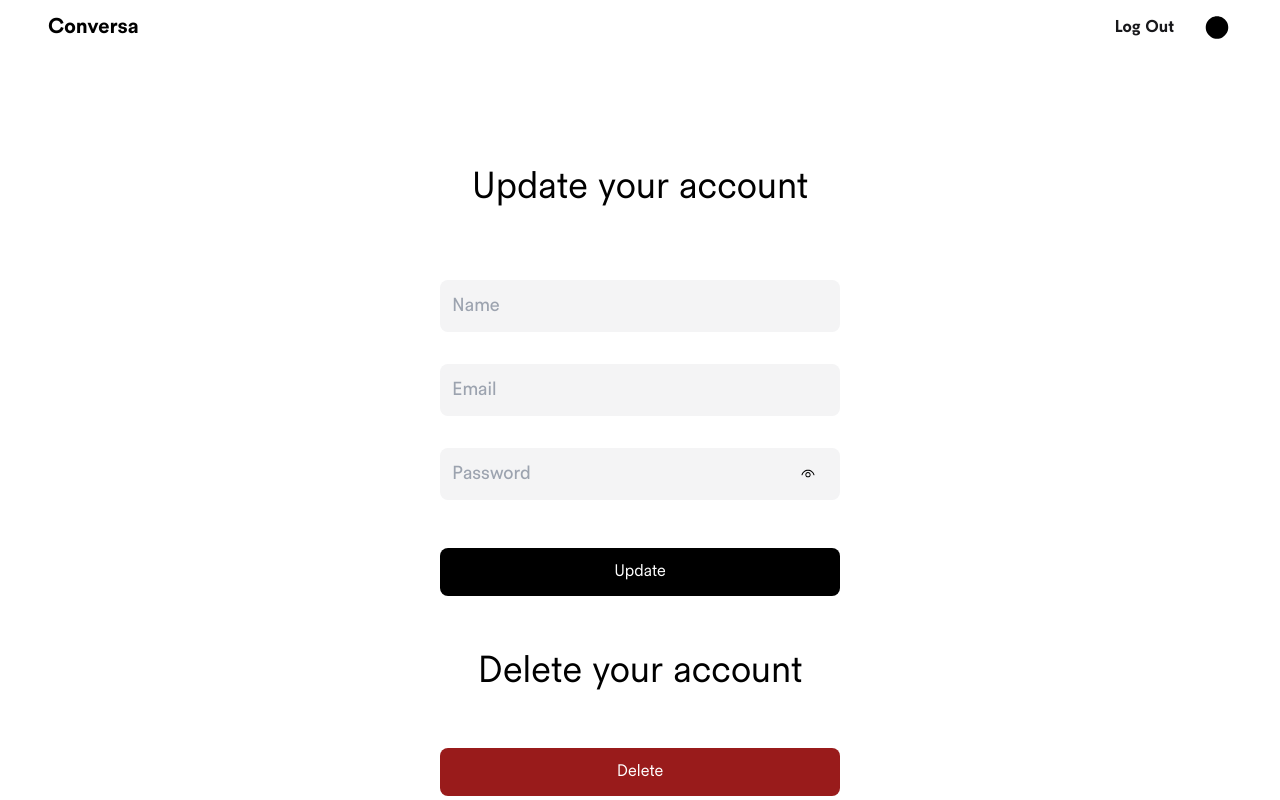
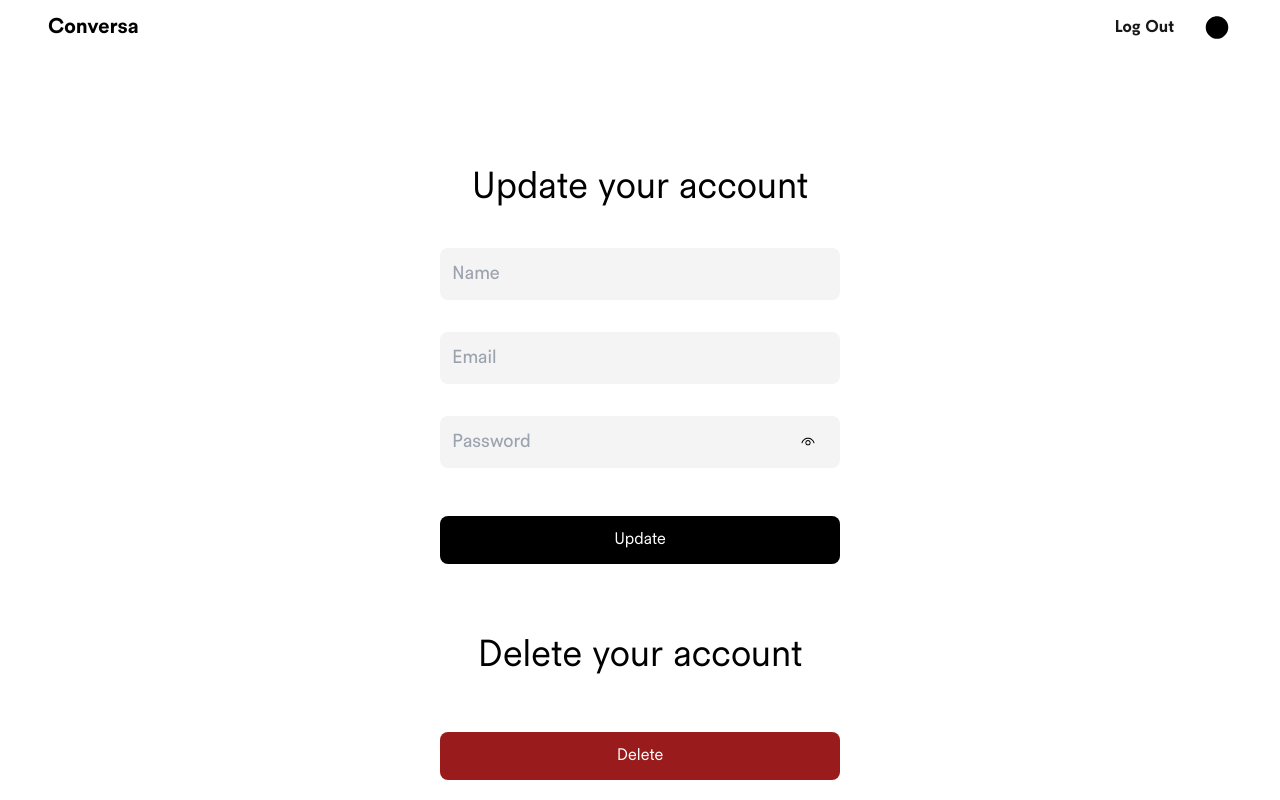
Before and after one commit to triyanox/conversa-client, a Next.js app: page /settings in a window 1280 px wide. Shown: the top 800 px of the page. Built offline with nearby package versions, Linux system fonts and the light colour scheme; sample sign-in values are in the browser's storage.

Commit message:
sizing issue

```diff
--- a/components/ui/SettingsPage.tsx
+++ b/components/ui/SettingsPage.tsx
@@ -50,14 +50,14 @@ const SettingsPage = () => {
       </h1>
       <form
         onSubmit={handleSubmit}
-        className="mt-16 justify-center items-center flex gap-8 flex-col w-full"
+        className="mt-8 justify-center items-center flex gap-8 flex-col w-full"
       >
         <NameInput form={data} setForm={setData} />
         <EmailInput form={data} setForm={setData} />
         <PasswordInput form={data} setForm={setData} />
         <SubmitButton text="Update" />
       </form>
-      <h1 className="text-3xl mt-12 py-2 md:text-4xl text-black dark:text-white">
+      <h1 className="text-3xl mt-16 py-2 md:text-4xl text-black dark:text-white">
         Delete your account
       </h1>
       <form
```
